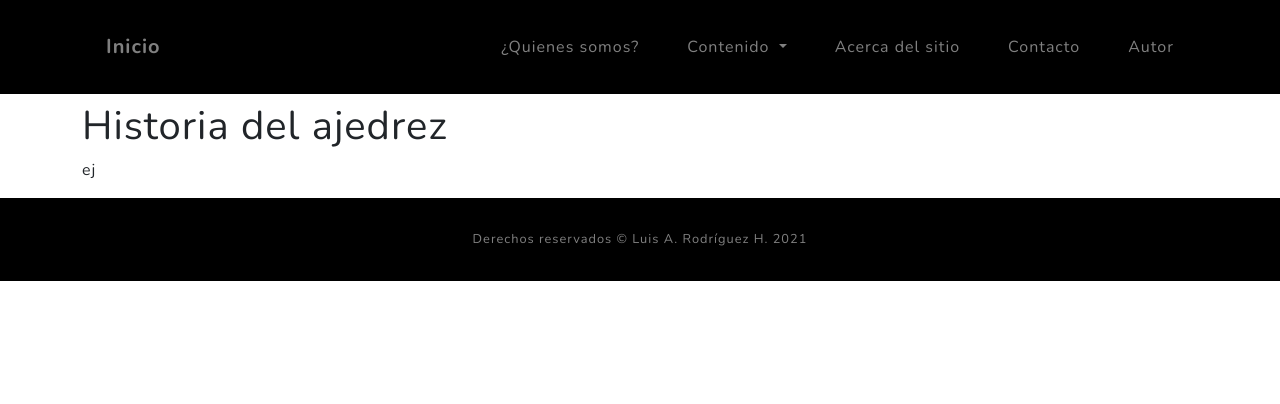
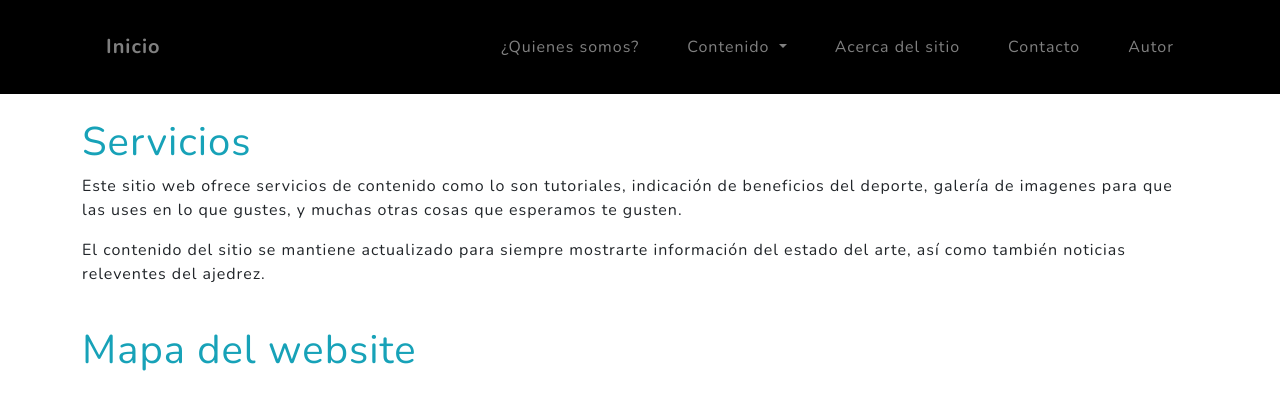
Before and after one commit to LARH96/Chess-site, a plain HTML site: page acercadelsitio.html in a window 1280 px wide. Shown: the top 404 px of the page. Drawn offline with nearby package versions, Linux system fonts and the light colour scheme.

Commit message:
Acerca de terminado

```diff
--- a/acercadelsitio.html
+++ b/acercadelsitio.html
@@ -39,7 +39,8 @@
             </button>
             <div class="collapse navbar-collapse" id="navbarResponsive">
                 <ul class="navbar-nav ml-auto">
-                    <li class="nav-item"><a class="nav-link js-scroll-trigger" href="datosgeneralesdelservicio.html">¿Quienes somos?</a></li>
+                    <li class="nav-item"><a class="nav-link js-scroll-trigger"
+                            href="datosgeneralesdelservicio.html">¿Quienes somos?</a></li>
                     <li class="nav-item dropdown">
                         <a class="nav-link dropdown-toggle" href="#" id="navbarDropdown" role="button"
                             data-toggle="dropdown" aria-haspopup="true" aria-expanded="false">
@@ -54,13 +55,17 @@
                             <div class="dropdown-divider"></div>
                             <a class="dropdown-item dpitem" href="galeriadeimagenes.html">Galería de imagenes</a>
                             <div class="dropdown-divider"></div>
-                            <a class="dropdown-item dpitem" href="https://fcacostarica.com/" target="_blank">Federacion Central de Ajedrez Costa Rica</a>
+                            <a class="dropdown-item dpitem" href="https://fcacostarica.com/" target="_blank">Federacion
+                                Central de Ajedrez Costa Rica</a>
                             <div class="dropdown-divider"></div>
-                            <a class="dropdown-item dpitem" href="https://www.fide.com/" target="_blank">Federacion Internacional de Ajedrez</a>
+                            <a class="dropdown-item dpitem" href="https://www.fide.com/" target="_blank">Federacion
+                                Internacional de Ajedrez</a>
                         </div>
                     </li>
-                    <li class="nav-item"><a class="nav-link js-scroll-trigger" href="acercadelsitio.html">Acerca del sitio</a></li>
-                    <li class="nav-item"><a class="nav-link js-scroll-trigger" href="infodecontacto.html">Contacto</a></li>
+                    <li class="nav-item"><a class="nav-link js-scroll-trigger" href="acercadelsitio.html">Acerca del
+                            sitio</a></li>
+                    <li class="nav-item"><a class="nav-link js-scroll-trigger" href="infodecontacto.html">Contacto</a>
+                    </li>
                     <li class="nav-item"><a class="nav-link js-scroll-trigger" href="autor.html">Autor</a></li>
                 </ul>
             </div>
@@ -71,8 +76,19 @@
     <div class="container">
         <div class="row">
             <div class="col-12">
-                <h1 class="mt-2">Historia del ajedrez</h1>
-                <p>ej</p>
+                <br>
+                <h1 class="text-info">Servicios</h1>
+                <p>Este sitio web ofrece servicios de contenido como lo son tutoriales, indicación de beneficios del
+                    deporte, galería de imagenes para que las uses en lo que gustes, y muchas otras cosas que esperamos
+                    te gusten.</p>
+                <p>El contenido del sitio se mantiene actualizado para siempre mostrarte información del estado del
+                    arte, así como también noticias releventes del ajedrez.</p>
+            </div>
+            <div class="col-12">
+                <br>
+                <h1 class="text-info">Mapa del website</h1>
+                <br>
+                <img width="100%" height="70%" src="assets/img/Mapa de sitio.png">
             </div>
         </div>
     </div>
```
Also changed, not shown: datosgeneralesdelservicio.html (+12 -9 lines), assets/img/Mapa de sitio.png.
